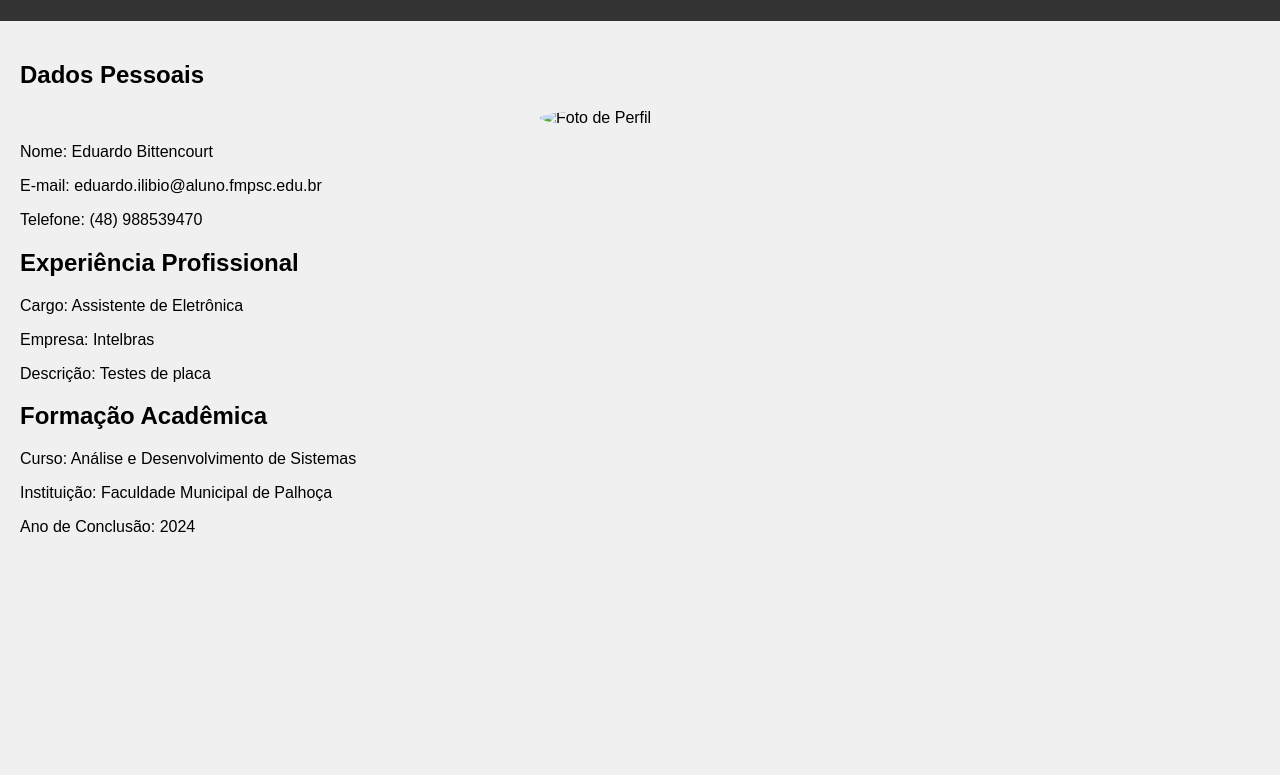
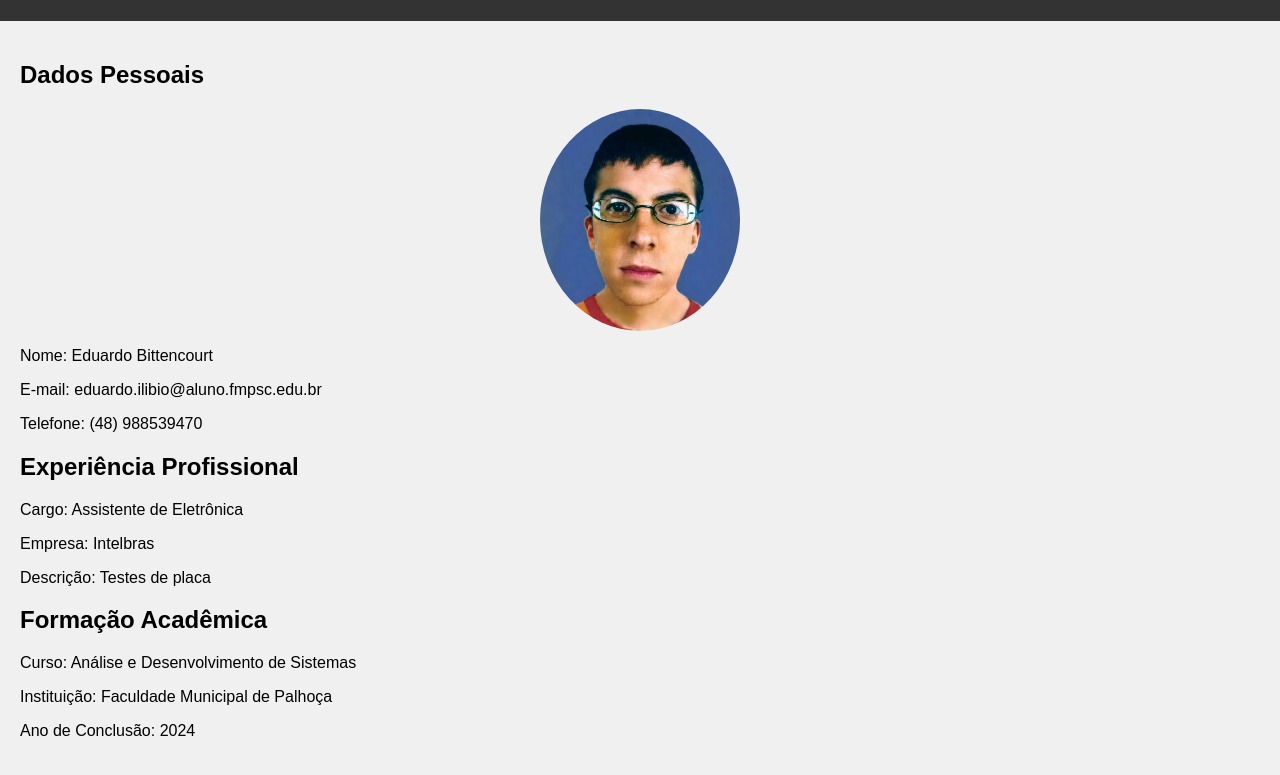
Before and after one commit to EduardoBitt/Curriculum, a plain HTML site: page index.html in a window 1280 px wide. Shown: the part 99-874 px from the top of the page. Before the commit the page ends 800 px from the top, so only its background shows below. Drawn offline with Linux system fonts and the light colour scheme.

Commit message:
Update index.html

```diff
--- a/index.html
+++ b/index.html
@@ -36,7 +36,7 @@
     </div>
     <div id="main-content">
         <h2>Dados Pessoais</h2>
-        <img id="profile-image" "foto.jpg" alt="Foto de Perfil">
+        <img id="profile-image" src="html/foto.jpg" alt="Foto de Perfil">
         <p>Nome: Eduardo Bittencourt</p>
         <p>E-mail: eduardo.ilibio@aluno.fmpsc.edu.br</p>
         <p>Telefone: (48) 988539470</p>
```
